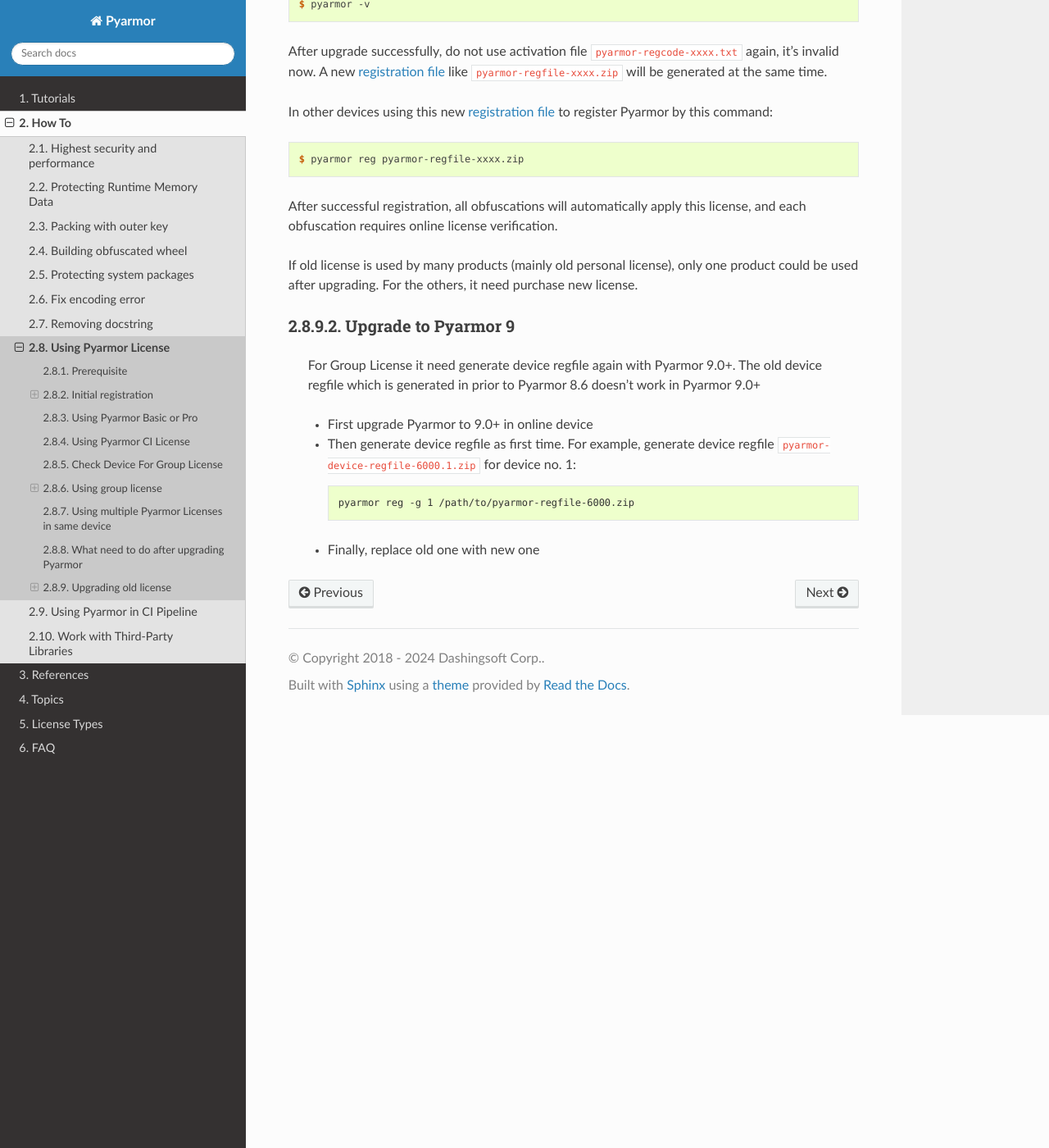
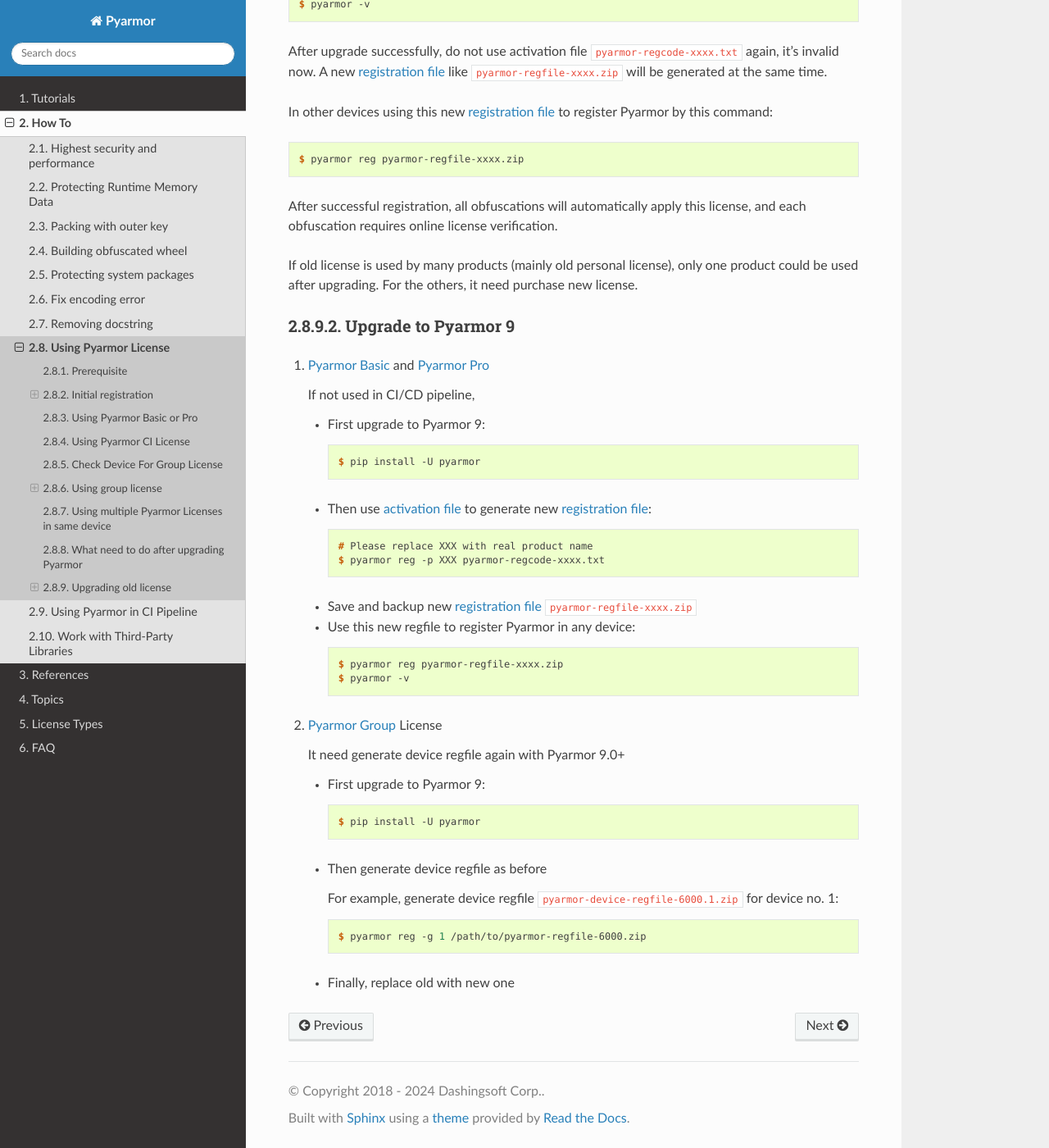
Before and after one commit to dashingsoft/pyarmor, a Sphinx documentation site: the page built from docs/how-to/register.rst, in a window 1280 px wide and 1400 px high, scrolled down 13120 px. Shown: the whole window at 82% size. Built offline with Sphinx 7.4.7 and the Read the Docs theme 3.1.0, drawn with Linux system fonts in a browser that asks for light colours.

Commit message:
Refine doc

```diff
--- a/docs/how-to/register.rst
+++ b/docs/how-to/register.rst
@@ -518,13 +518,40 @@
 Upgrade to Pyarmor 9
 --------------------
 
-  For Group License it need generate device regfile again with Pyarmor 9.0+. The old device regfile which is generated in prior to Pyarmor 8.6 doesn't work in Pyarmor 9.0+
+1. :term:`Pyarmor Basic` and :term:`Pyarmor Pro`
 
-  - First upgrade Pyarmor to 9.0+ in online device
-  - Then generate device regfile as first time. For example, generate device regfile ``pyarmor-device-regfile-6000.1.zip`` for device no. 1::
+   If not used in CI/CD pipeline,
 
-      pyarmor reg -g 1 /path/to/pyarmor-regfile-6000.zip
+   - First upgrade to Pyarmor 9::
 
-  - Finally, replace old one with new one
+         $ pip install -U pyarmor
+
+   - Then use :term:`activation file` to generate new :term:`registration file`::
+
+         # Please replace XXX with real product name
+         $ pyarmor reg -p XXX pyarmor-regcode-xxxx.txt
+
+   - Save and backup new :term:`registration file` ``pyarmor-regfile-xxxx.zip``
+
+   - Use this new regfile to register Pyarmor in any device::
+
+         $ pyarmor reg pyarmor-regfile-xxxx.zip
+         $ pyarmor -v
+
+2. :term:`Pyarmor Group` License
+
+   It need generate device regfile again with Pyarmor 9.0+
+
+   - First upgrade to Pyarmor 9::
+
+         $ pip install -U pyarmor
+
+   - Then generate device regfile as before
+
+     For example, generate device regfile ``pyarmor-device-regfile-6000.1.zip`` for device no. 1::
+
+         $ pyarmor reg -g 1 /path/to/pyarmor-regfile-6000.zip
+
+  - Finally, replace old with new one
 
 .. include:: ../_common_definitions.txt
```
